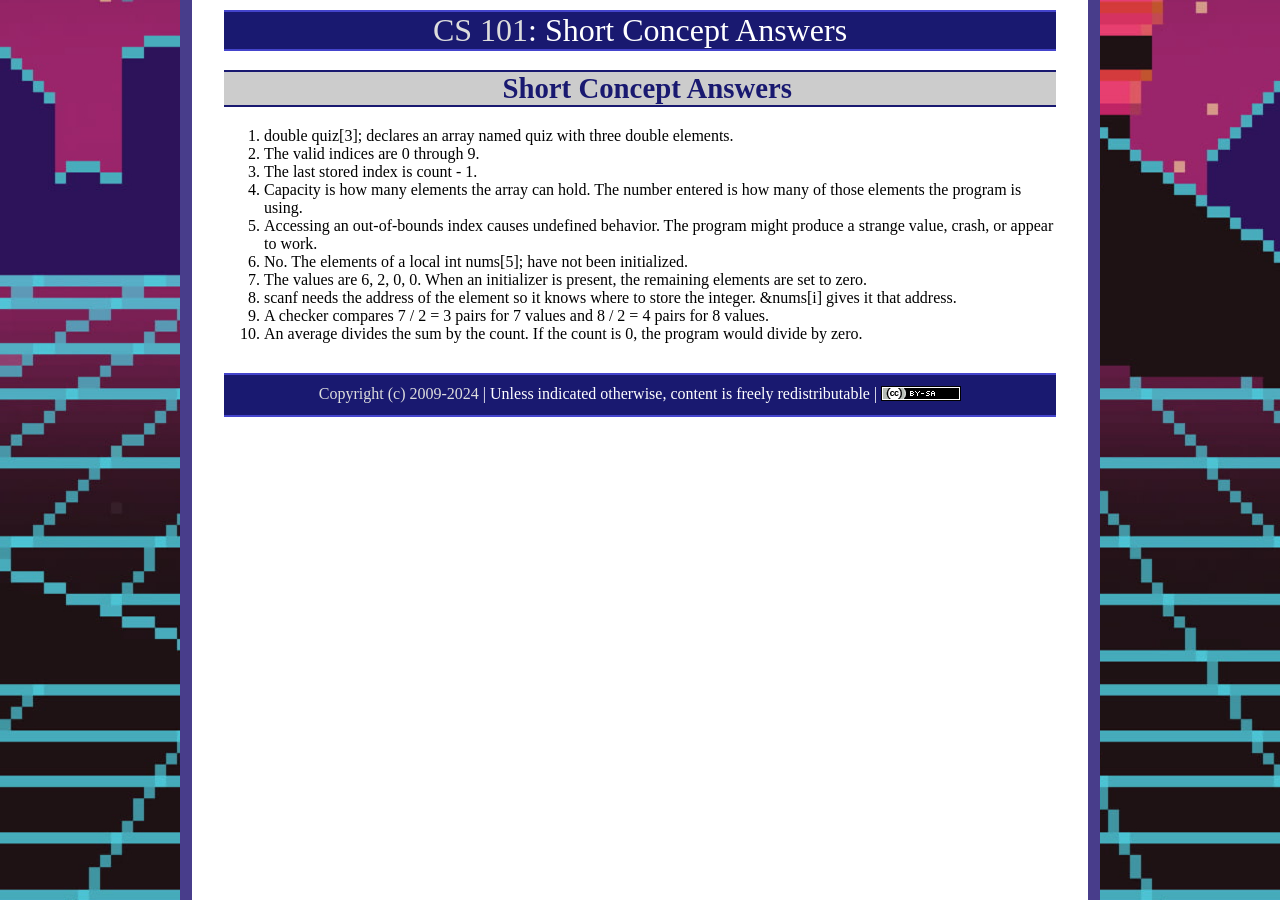
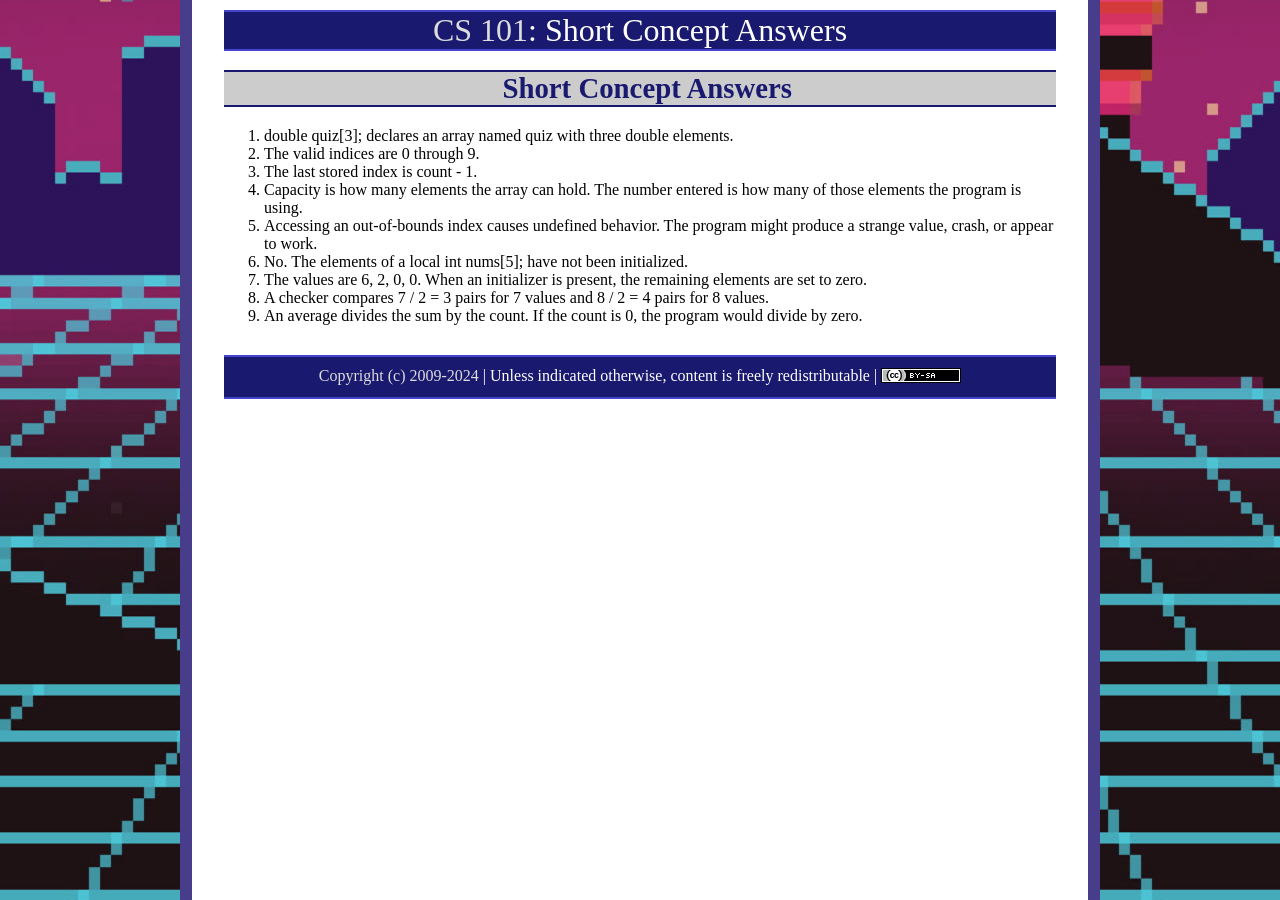
Before and after one commit to ycpcs/cs101-fall2026, a Jekyll site: the page built from practices/s9.md, in a window 1280 px wide. Built offline with Jekyll 4.4.1, drawn with Linux system fonts in a browser that asks for light colours; our own code applies the rules of GitHub Pages for plain Markdown files.

Commit message:
Update s9.md

```diff
--- a/practices/s9.md
+++ b/practices/s9.md
@@ -7,6 +7,5 @@
 5. Accessing an out-of-bounds index causes undefined behavior. The program might produce a strange value, crash, or appear to work.
 6. No. The elements of a local int nums[5]; have not been initialized.
 7. The values are 6, 2, 0, 0. When an initializer is present, the remaining elements are set to zero.
-8. scanf needs the address of the element so it knows where to store the integer. &nums[i] gives it that address.
-9. A checker compares 7 / 2 = 3 pairs for 7 values and 8 / 2 = 4 pairs for 8 values.
-10. An average divides the sum by the count. If the count is 0, the program would divide by zero.
+8. A checker compares 7 / 2 = 3 pairs for 7 values and 8 / 2 = 4 pairs for 8 values.
+9. An average divides the sum by the count. If the count is 0, the program would divide by zero.
```
